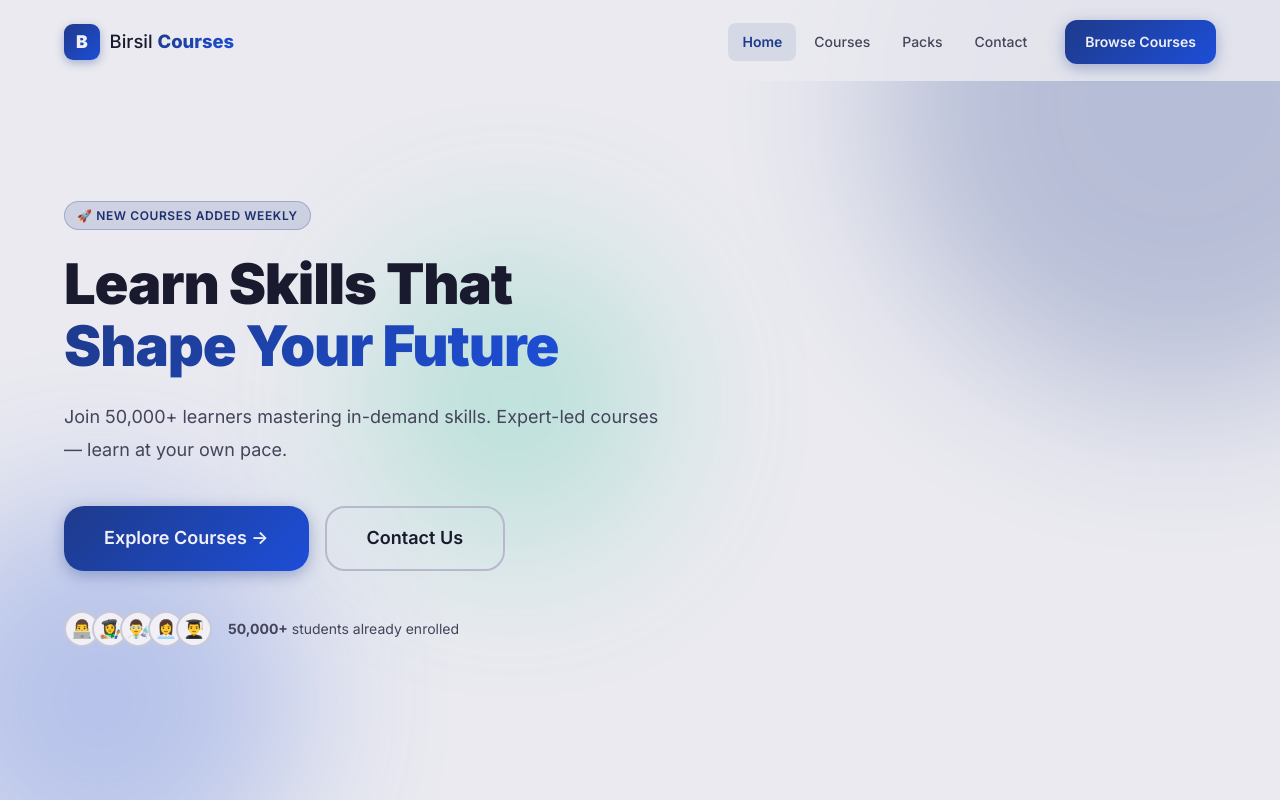
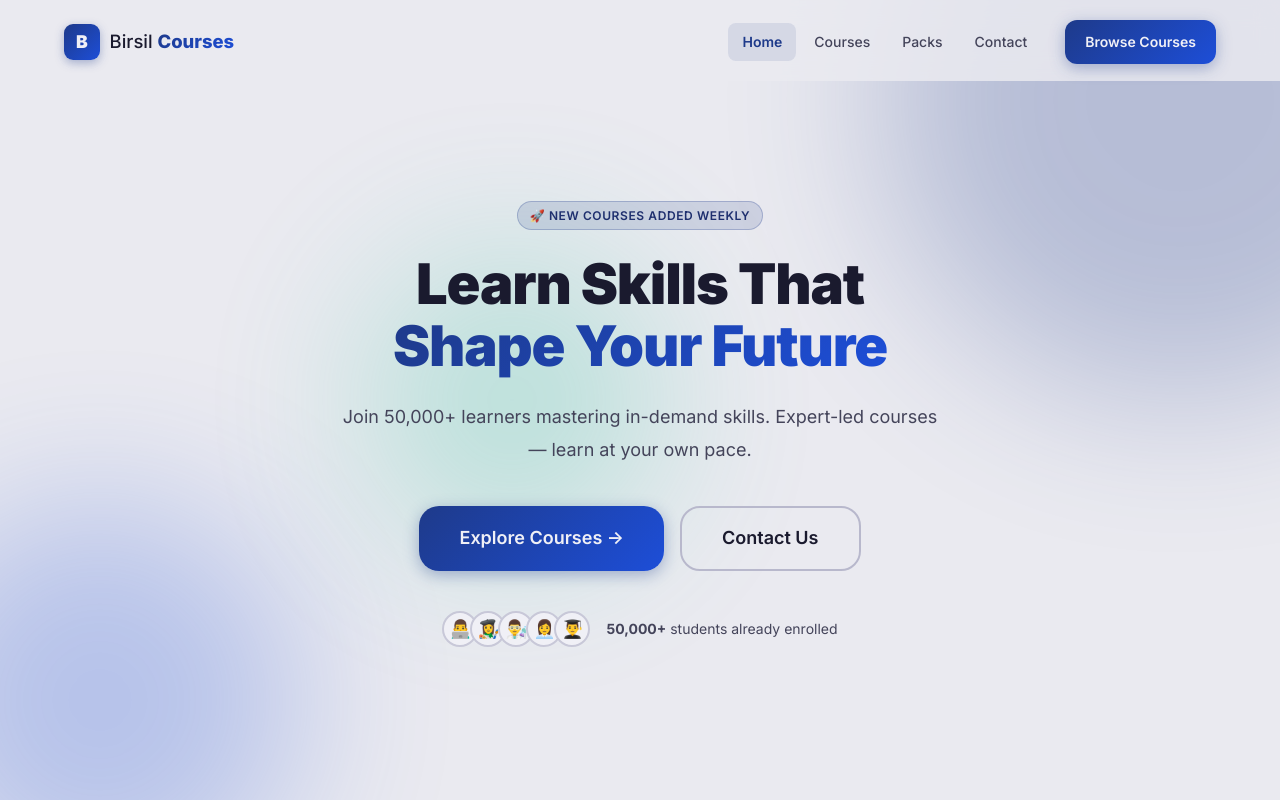
Before and after one commit to maxin3820-jpg/BC, a React (Vite) app: page / in a window 1280 px wide. Shown: the top 800 px of the page. Built offline with nearby package versions, Linux system fonts and the light colour scheme; no server answers.

Commit message:
Center hero section content

```diff
--- a/src/pages/Home.css
+++ b/src/pages/Home.css
@@ -50,10 +50,14 @@
   position: relative;
   z-index: 1;
   max-width: 800px;
+  margin: 0 auto;
+  text-align: center;
 }
 
 .hero-badge {
   margin-bottom: 1.5rem;
+  display: flex;
+  justify-content: center;
 }
 
 .hero-title {
@@ -69,7 +73,7 @@
   color: var(--text-secondary);
   max-width: 600px;
   line-height: 1.8;
-  margin-bottom: 2.5rem;
+  margin: 0 auto 2.5rem;
 }
 
 .hero-actions {
@@ -77,6 +81,7 @@
   gap: 1rem;
   flex-wrap: wrap;
   margin-bottom: 2.5rem;
+  justify-content: center;
 }
 
 .hero-trust {
@@ -86,6 +91,7 @@
   color: var(--text-secondary);
   font-size: var(--font-size-sm);
   flex-wrap: wrap;
+  justify-content: center;
 }
 
 .trust-avatars {
@@ -324,7 +330,7 @@
   }
   .hero-title { font-size: 2.4rem; }
   .hero-subtitle { font-size: var(--font-size-base); margin-bottom: 2rem; }
-  .hero-actions { flex-direction: column; align-items: flex-start; gap: 0.75rem; }
+  .hero-actions { justify-content: center; flex-direction: column; align-items: center; gap: 0.75rem; }
   .hero-actions .btn { width: 100%; justify-content: center; }
 
   .stats-section { padding: 2rem 0; }
```
